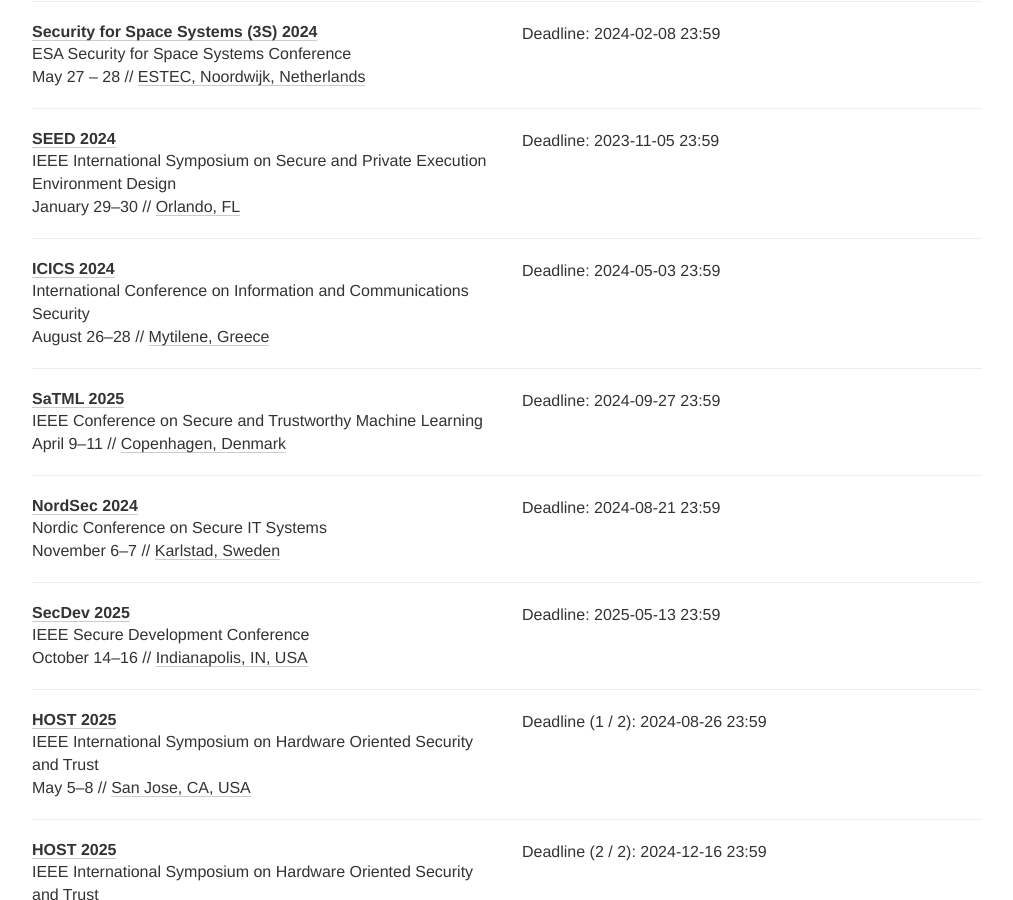
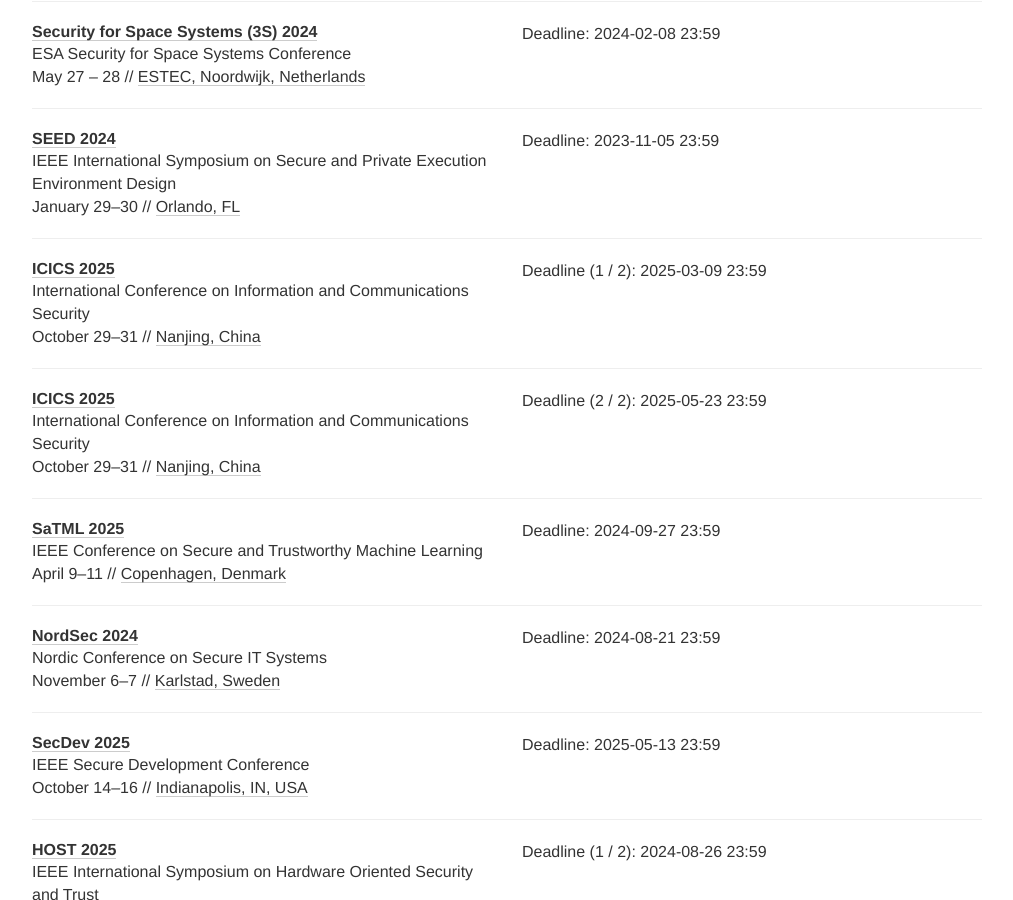
Before and after one commit to sec-deadlines/sec-deadlines.github.io, a Jekyll site: the page built from index.html, in a window 1280 px wide and 900 px high, scrolled down 10254 px. Shown: the whole window, without its empty margins (133-1146 px from the left). Built offline with Jekyll 4.4.1, drawn with Linux system fonts in a browser that asks for light colours; nearby versions of some CDN libraries; comment, search, counter and statistics services are not loaded.

Commit message:
Update conferences.yml

```diff
--- a/_data/conferences.yml
+++ b/_data/conferences.yml
@@ -666,12 +666,15 @@
   tags: [SEC, PRIV, CONF]
 
 - name: ICICS
-  year: 2024
-  date: August 26–28
+  year: 2025
+  date: October 29-31
   description: International Conference on Information and Communications Security
-  link: http://icics2024.aegean.gr/
-  deadline: ["2024-05-03 23:59"]
-  place: Mytilene, Greece
+  link: https://www.icics2025.org/index.html
+  deadline:
+    - "2025-03-09 23:59"
+    - "2025-05-23 23:59"
+  timezone: Asia/Shanghai
+  place: Nanjing, China
   tags: [SEC, PRIV, CONF]
 
 - name: SaTML
```
